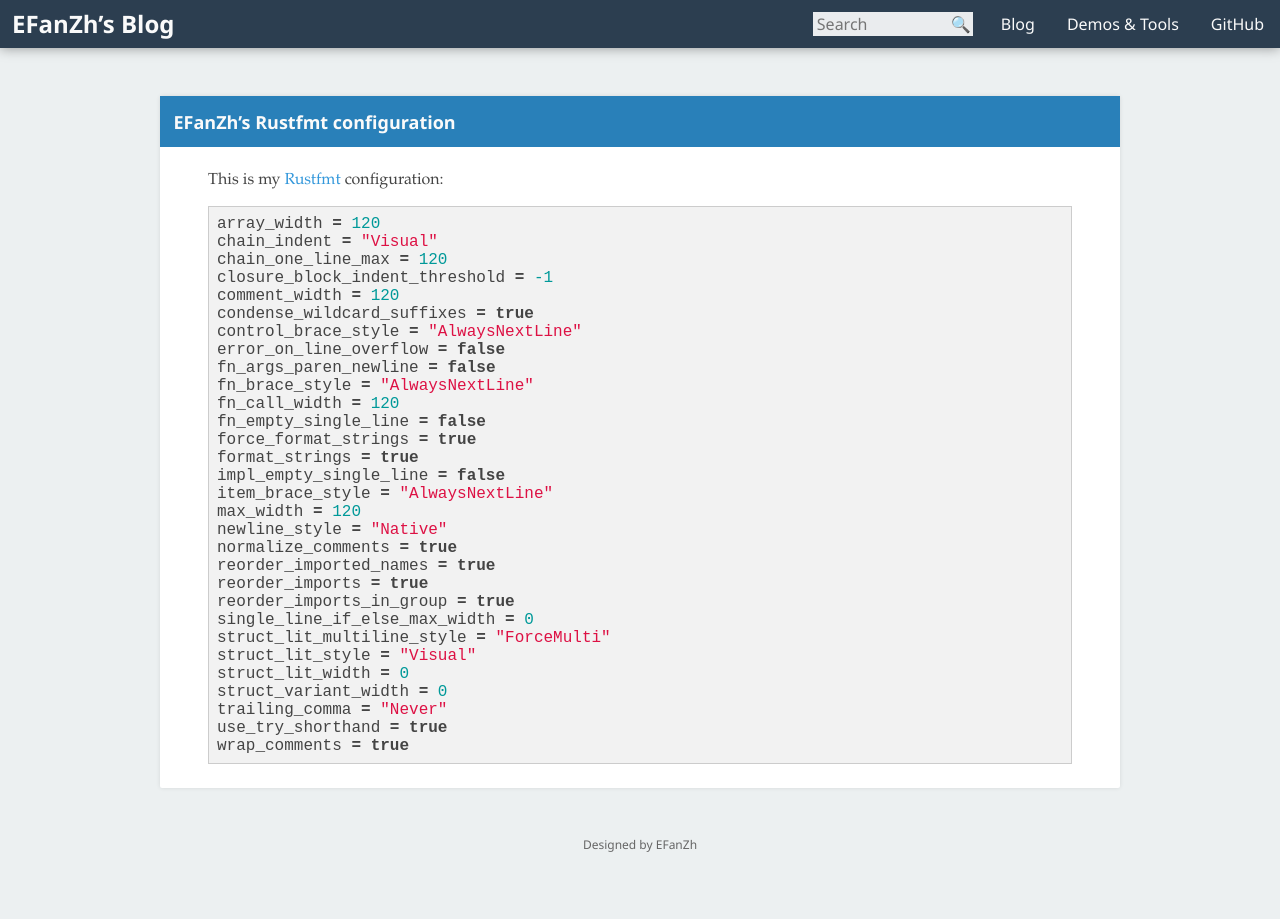
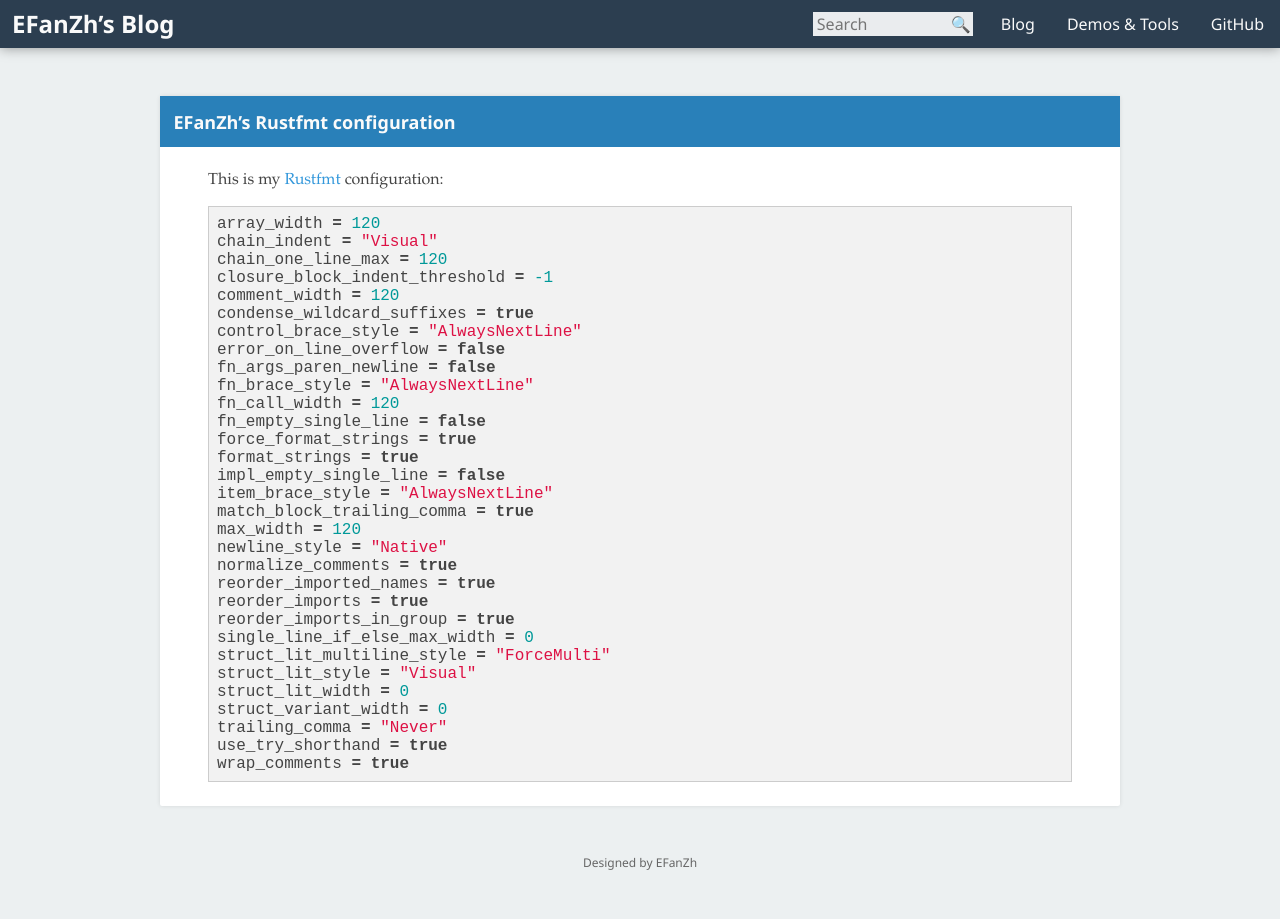
Before and after one commit to EFanZh/efanzh.github.io, a Jekyll site: the page built from _posts/2017-06-10-rustfmt-configuration.md, in a window 1280 px wide. Built offline with Jekyll 4.4.1, drawn with Linux system fonts in a browser that asks for light colours.

Commit message:
Update Rustfmt configuration

```diff
--- a/_posts/2017-06-10-rustfmt-configuration.md
+++ b/_posts/2017-06-10-rustfmt-configuration.md
@@ -21,6 +21,7 @@ force_format_strings = true
 format_strings = true
 impl_empty_single_line = false
 item_brace_style = "AlwaysNextLine"
+match_block_trailing_comma = true
 max_width = 120
 newline_style = "Native"
 normalize_comments = true
```
